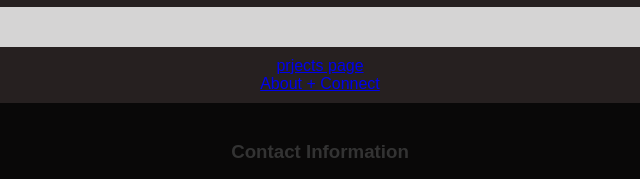
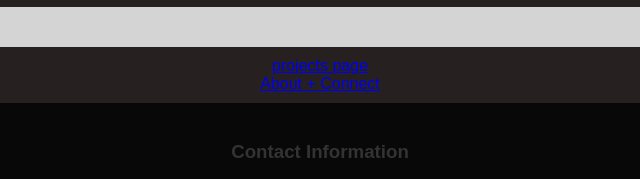
Before and after one commit to khadreey/MyPortfolio, a plain HTML site: page index.html in a window 1280 px wide. Shown: the part 612-791 px from the top of the page, 320-960 px from the left. Drawn offline with Linux system fonts and the light colour scheme.

Commit message:
Update index.html

```diff
--- a/index.html
+++ b/index.html
@@ -47,13 +47,13 @@
   <main>
     <section id="About + Connect">
       </section>
-      <Section id="prjects page">
+      <Section id="projects page">
 
       </Section>
       </main>
   <nav id="nav-bar">
 
-    <a href="projectspage.html">prjects page</a>
+    <a href="projectspage.html">projects page</a>
     <br>
     <a href="About+Connect.html">About + Connect</a>
   </nav>
```
